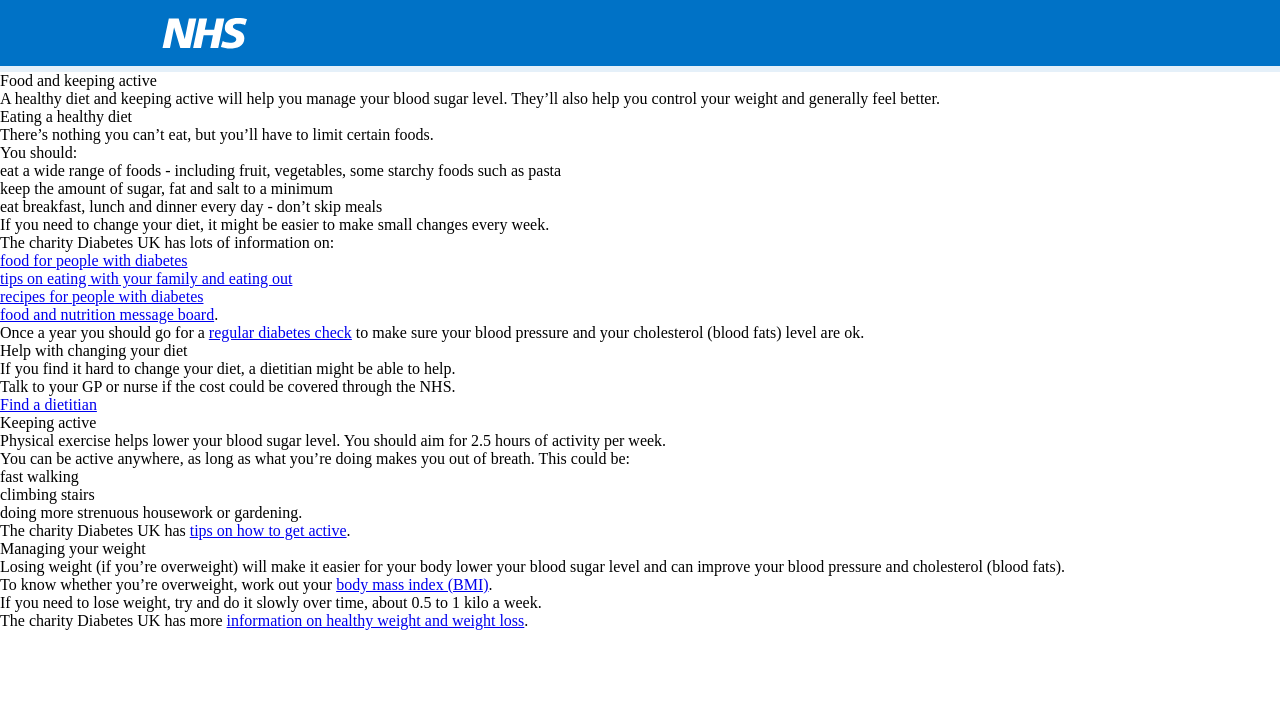
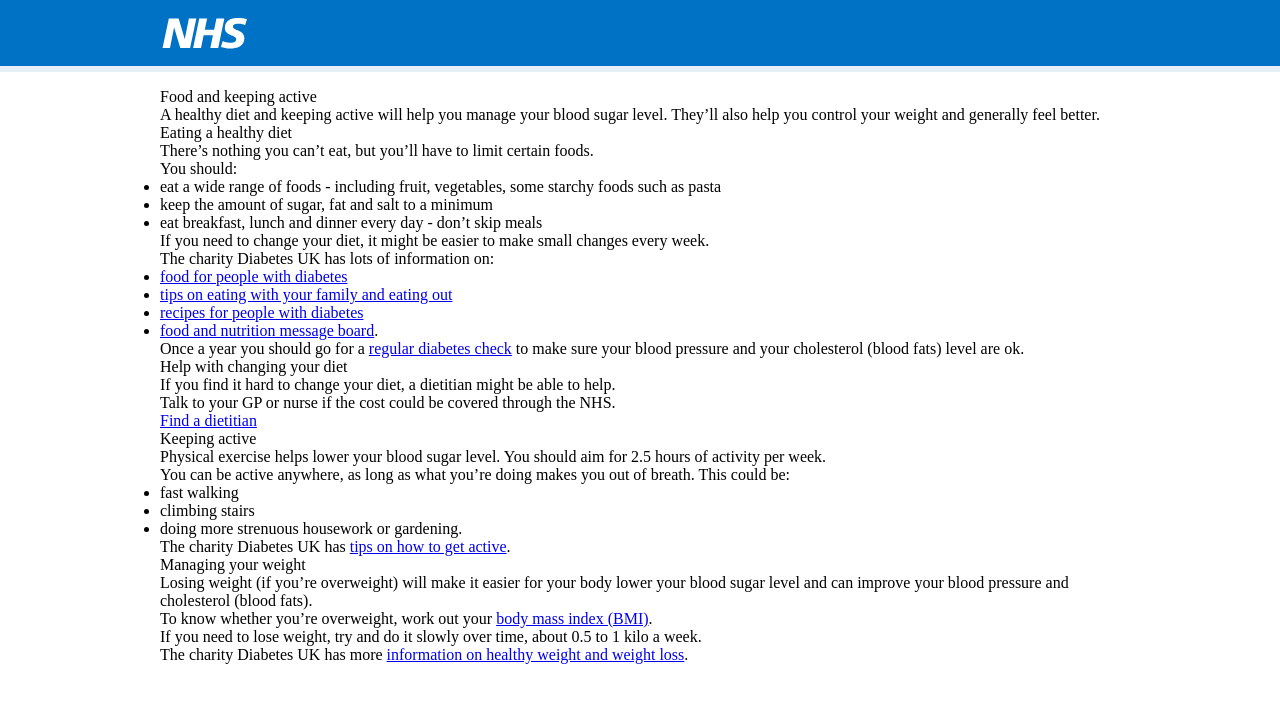
Before and after one commit to nhsuk/alphahealth, a Jekyll site: the page built from type-2-diabetes/food-and-keeping-active.markdown, in a window 1280 px wide. Shown: the top 703 px of the page. Built offline with Jekyll 4.4.1, drawn with Linux system fonts in a browser that asks for light colours.

Commit message:
Wrap content in <main> and centre it

```diff
--- a/_layouts/default.html
+++ b/_layouts/default.html
@@ -22,7 +22,9 @@
   </div>
 </header>
 
-{{ content }}
+<main id="content">
+  {{ content }}
+</main>
 
 </body>
 </html>
--- /dev/null
+++ b/_sass/measurements.scss
@@ -0,0 +1,19 @@
+$site-width: 960px;
+
+$gutter: 30px;
+$gutter-half: $gutter/2;
+
+%site-width-container {
+  max-width: $site-width;
+  @include ie-lte(8){
+    width: $site-width;
+  }
+
+  margin: 0 $gutter-half;
+  @include media(tablet){
+    margin: 0 $gutter;
+  }
+  @include media($min-width: ($site-width + $gutter * 2)){
+    margin: 0 auto;
+  }
+}
--- a/_sass/template.scss
+++ b/_sass/template.scss
@@ -9,14 +9,7 @@
   @extend %contain-floats;
 
   .header-container {
-    max-width: 960px;
-    margin: 0 15px;
-    padding: 0;
-
-    @include media(tablet) {
-      margin: 0 auto;
-      padding: 0 30px;
-    }
+    @extend %site-width-container;
   }
 
   a.header-logo {
@@ -36,3 +29,16 @@
     }
   }
 }
+
+#content {
+  @extend %site-width-container;
+  @extend %contain-floats;
+
+  padding-top: 2rem;
+  padding-bottom: $gutter;
+
+  @include media(desktop) {
+    padding-top: 1rem;
+    padding-bottom: $gutter*3;
+  }
+}
--- a/public/stylesheets/nhsuk.scss
+++ b/public/stylesheets/nhsuk.scss
@@ -5,5 +5,6 @@
 @import "colours";
 @import "conditionals";
 @import "shims";
+@import "measurements";
 
 @import "template";
```
